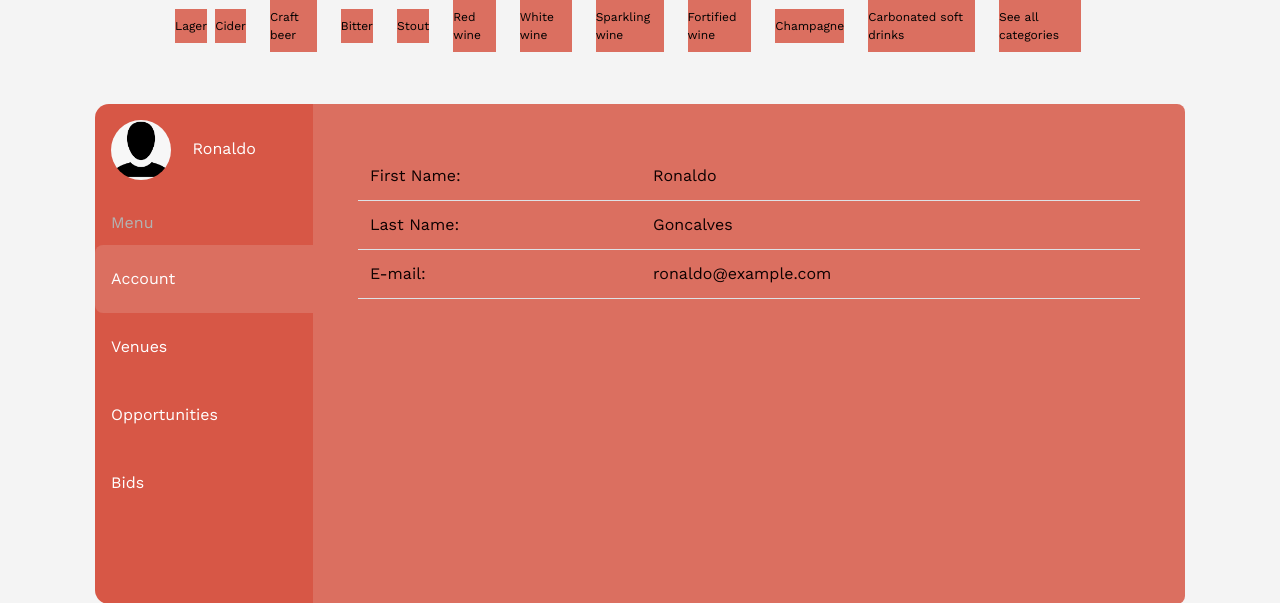
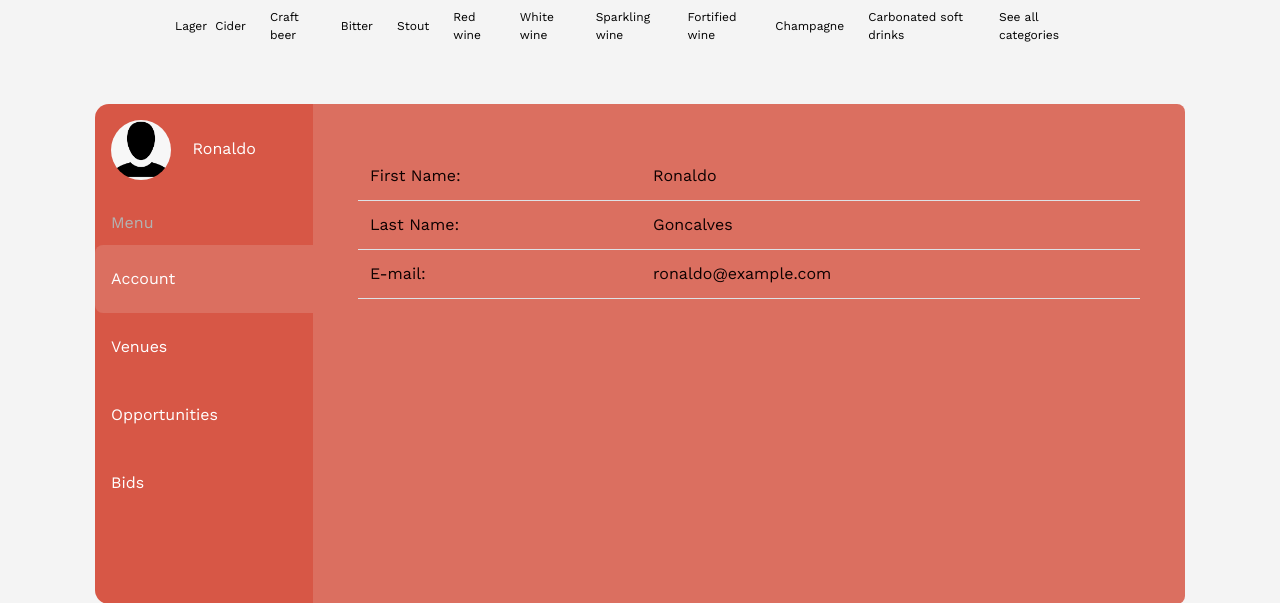
Before and after one commit to Lmusilek/eztenda, a Rails app: page /profile in a window 1280 px wide. Shown: the part 56-659 px from the top of the page. Run offline with Rails 7, Linux system fonts and the light colour scheme; a user stored in the database is signed in; data comes from the database, SQL or seed files in the repository; data that the repository does not hold is empty; style sheets or scripts are compiled from the project's sources; parts of the project's set-up code (start-up, migrations or seed data) failed here and were passed over; some libraries are stand-ins or nearby versions.

Commit message:
fixed filter bar tabs background color

```diff
--- a/app/assets/stylesheets/components/_navbar.scss
+++ b/app/assets/stylesheets/components/_navbar.scss
@@ -41,4 +41,5 @@
 
 .filter-tabs-row a{
   color: black;
+  background-color: #F4F4F4;
  }
```
